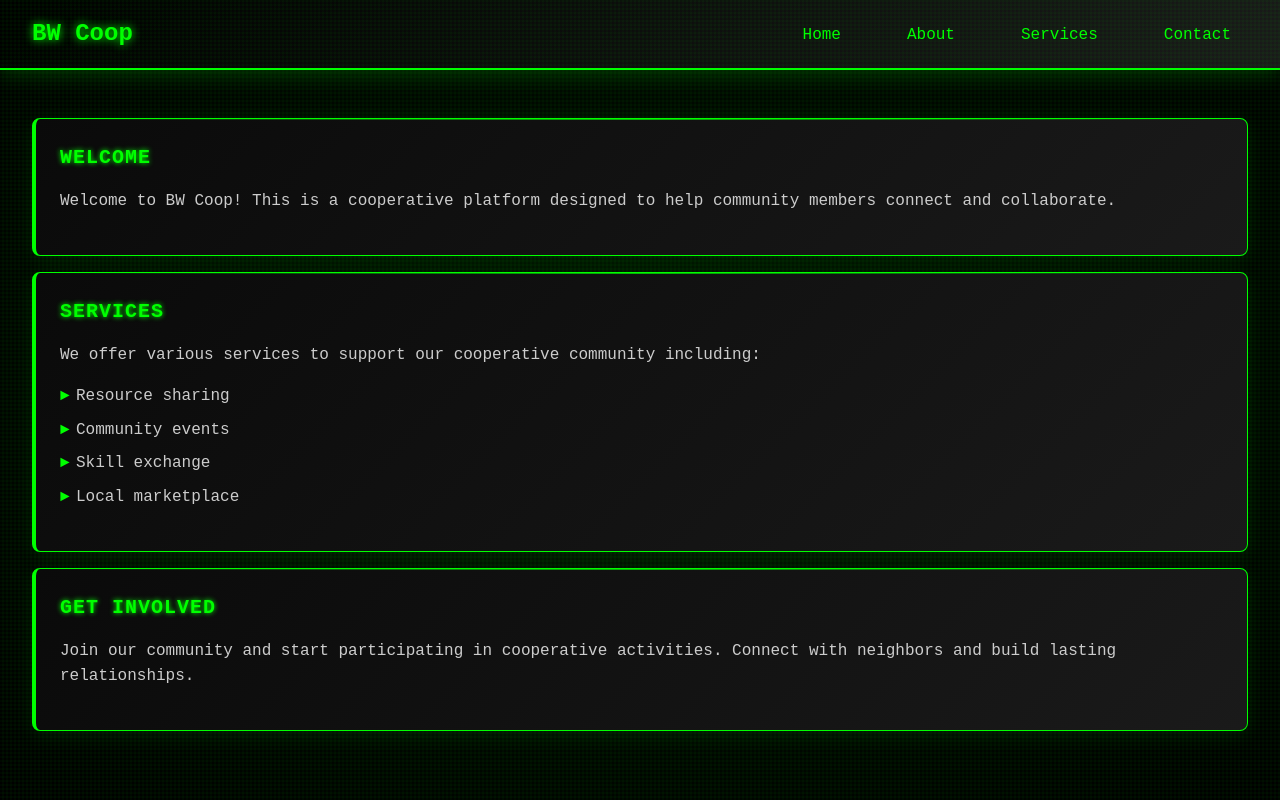
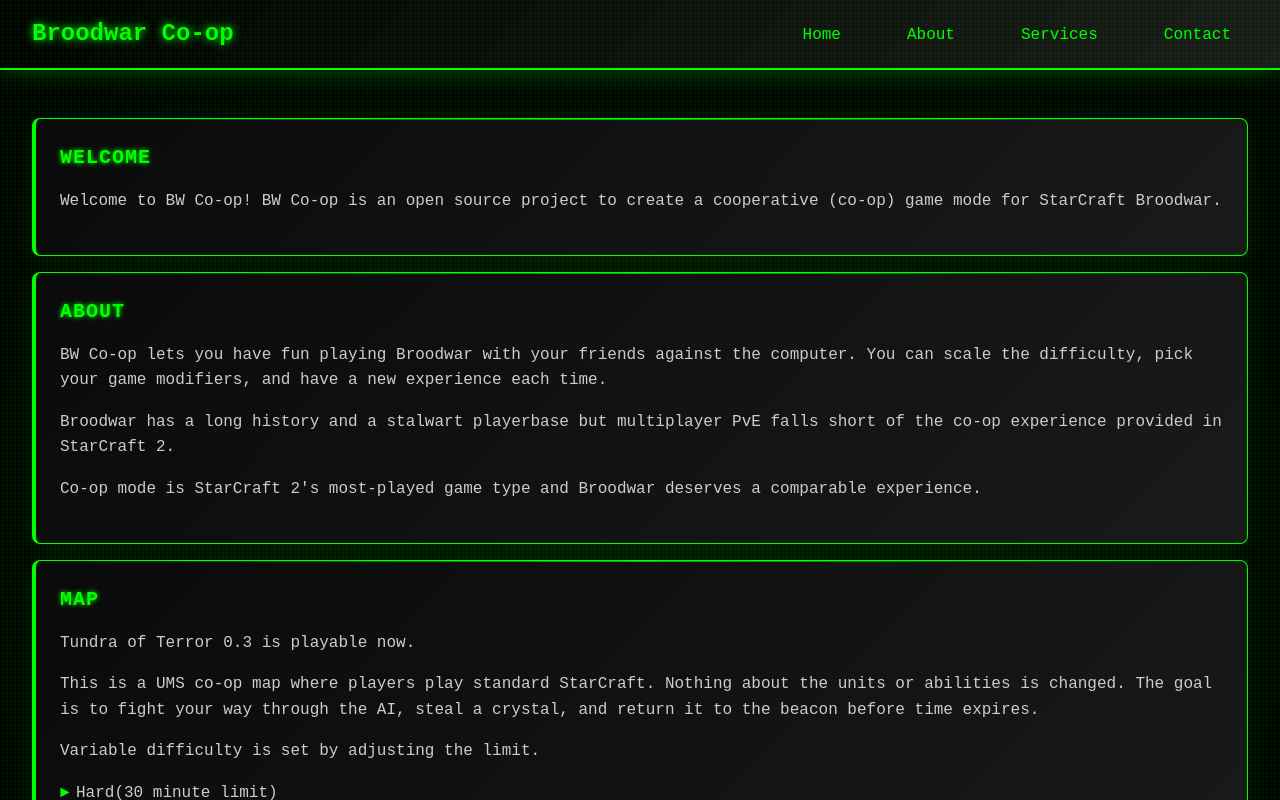
Before and after one commit to nibalizer/broodwar-coop, a React (Vite) app: page / in a window 1280 px wide. Shown: the top 800 px of the page. Built offline with nearby package versions, Linux system fonts and the light colour scheme.

Commit message:
feat: add copy

```diff
--- a/src/App.tsx
+++ b/src/App.tsx
@@ -8,21 +8,30 @@
       <Nav />
       <main className="main-content">
         <ContentBox title="Welcome">
-          <p>Welcome to BW Coop! This is a cooperative platform designed to help community members connect and collaborate.</p>
+          <p>Welcome to BW Co-op! BW Co-op is an open source project to create a cooperative (co-op) game mode for StarCraft Broodwar. </p>
         </ContentBox>
 
-        <ContentBox title="Services">
-          <p>We offer various services to support our cooperative community including:</p>
+        <ContentBox title="About">
+<p>BW Co-op lets you have fun playing Broodwar with your friends against the computer. You can scale the difficulty, pick your game modifiers, and have a new experience each time.</p>
+
+<p>Broodwar has a long history and a stalwart playerbase but multiplayer PvE falls short of the co-op experience provided in StarCraft 2.</p>
+
+<p>Co-op mode is StarCraft 2's most-played game type and Broodwar deserves a comparable experience.</p>
+        </ContentBox>
+
+        <ContentBox title="Map">
+          <p>Tundra of Terror 0.3 is playable now.</p>
+          <p>This is a UMS co-op map where players play standard StarCraft. Nothing about the units or abilities is changed. The goal is to fight your way through the AI, steal a crystal, and return it to the beacon before time expires.</p>
+          <p>Variable difficulty is set by adjusting the limit.</p>
           <ul>
-            <li>Resource sharing</li>
-            <li>Community events</li>
-            <li>Skill exchange</li>
-            <li>Local marketplace</li>
+            <li>Hard(30 minute limit)</li>
+            <li>Medium(45 minute limit)</li>
+            <li>Easy(1 hour limit)</li>
           </ul>
         </ContentBox>
 
         <ContentBox title="Get Involved">
-          <p>Join our community and start participating in cooperative activities. Connect with neighbors and build lasting relationships.</p>
+          <p>We are always looking for playtesters and developers to accelerate the project. Reach out if you'd like to participate.</p>
         </ContentBox>
       </main>
     </div>
--- a/src/components/Nav.tsx
+++ b/src/components/Nav.tsx
@@ -4,7 +4,7 @@
   return (
     <nav className="nav">
       <div className="nav-brand">
-        <h2>BW Coop</h2>
+        <h2>Broodwar Co-op</h2>
       </div>
       <ul className="nav-links">
         <li><a href="#home">Home</a></li>
```
